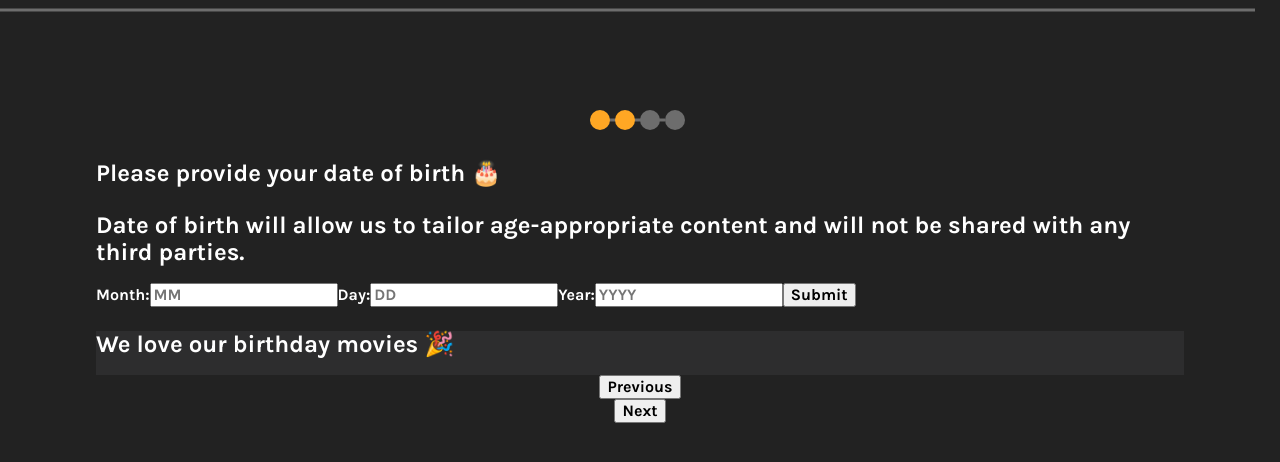
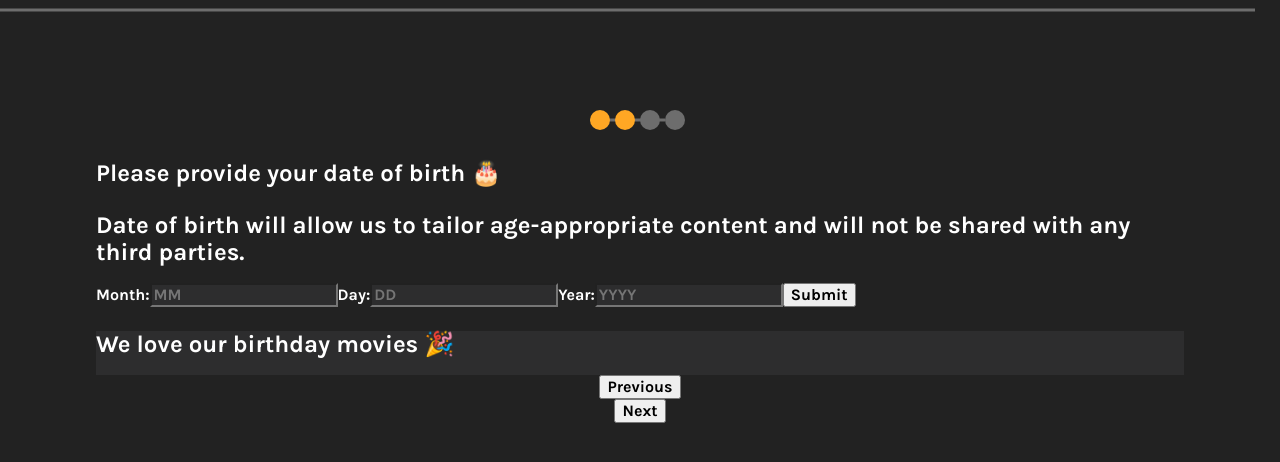
Before and after one commit to acsolis896/new-RT, a React (Vite) app: page / in a window 1280 px wide. Both pictures are taken after a click on the button "Next". Shown: the top 462 px of the page. Built offline with nearby package versions, Linux system fonts and the light colour scheme.

Commit message:
updates to css

```diff
--- a/BirthdayInput.jsx
+++ b/BirthdayInput.jsx
@@ -16,6 +16,7 @@ function BirthdayInput() {
       <label>
         Month:
         <input
+          class="dark-grey-bg"
           type="text"
           placeholder="MM"
           value={month}
@@ -28,6 +29,7 @@ function BirthdayInput() {
       <label>
         Day:
         <input
+          class="dark-grey-bg"
           type="text"
           placeholder="DD"
           value={day}
@@ -40,6 +42,7 @@ function BirthdayInput() {
       <label>
         Year:
         <input
+          class="dark-grey-bg"
           type="text"
           placeholder="YYYY"
           value={year}
--- a/ProfileInfo.jsx
+++ b/ProfileInfo.jsx
@@ -48,7 +48,7 @@ function ProfileInfo() {
             </div>
 
       </div>
-        <textarea placeholder="Describe yourself here..."></textarea>
+        <textarea class="dark-grey-bg" placeholder="Describe yourself here..."></textarea>
 
     </div>
   );
--- a/style.css
+++ b/style.css
@@ -6,6 +6,10 @@ body {
     font-family: 'Karla', sans-serif;
     background: #222222;
     color: white;
+}
+
+.dark-grey-bg {
+    background-color: #2D2D2E;
 }
 
 /* PROGRESS BAR */
@@ -152,6 +156,8 @@ section {
 
 /* BIRTHDAY SELECTION COMPONENT */
 
+
+
 .bday-movies-div {
     background-color: #2D2D2E;
 }
```
